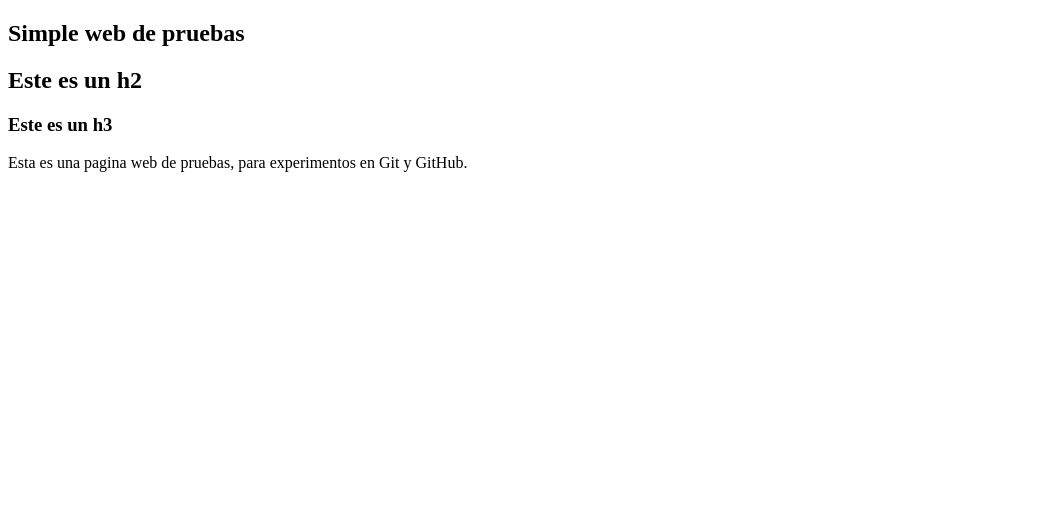
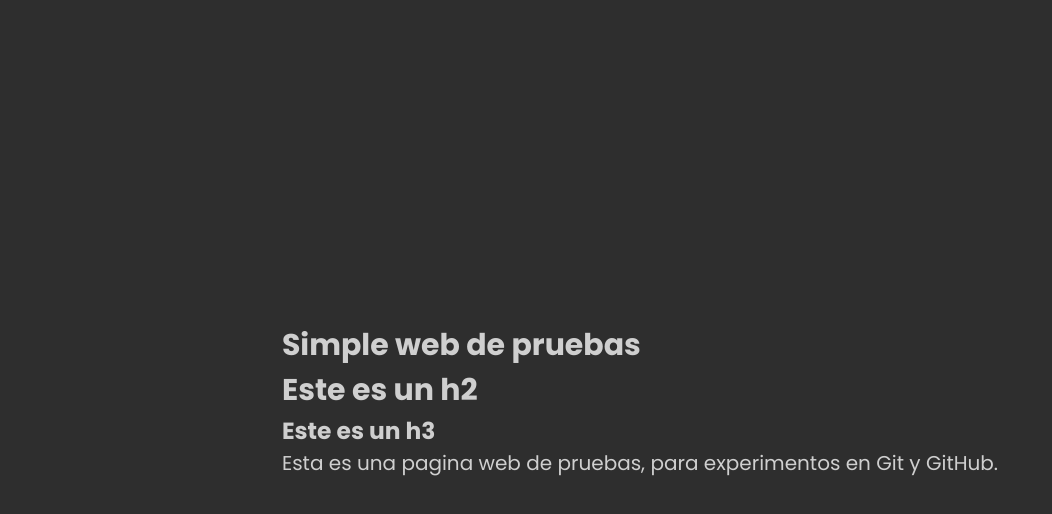
Before and after one commit to BucleCodeLeaf/prueba1, a plain HTML site: page index.html in a window 1280 px wide. Shown: the whole page, without its empty margins (0-1052 px from the left). Drawn offline with Linux system fonts and the light colour scheme.

Commit message:
index.css, index.html >> linked css con html, y agrego estilos base al index.css

```diff
--- a/index.css
+++ b/index.css
@@ -0,0 +1,41 @@
+@import url("https://fonts.googleapis.com/css2?family=Poppins:ital,wght@0,100;0,200;0,300;0,400;0,500;0,600;0,700;0,800;0,900;1,100;1,200;1,300;1,400;1,500;1,600;1,700;1,800;1,900&display=swap");
+
+:root {
+  --colorJS: #f7df1e;
+  --colorFontJS: #000000;
+  --Poppins: "Poppins", sans-serif;
+}
+
+* {
+  box-sizing: border-box;
+  margin: 0;
+  padding: 0;
+}
+
+html {
+  font-size: 62.5%;
+  scroll-behavior: smooth;
+}
+
+body {
+  width: 100vw;
+  min-height: 100vh;
+
+  margin: 0;
+  overflow-x: hidden;
+
+  display: flex;
+  align-items: center;
+  justify-content: center;
+
+  font-size: 2rem;
+  font-family: var(--Poppins);
+
+  color: #cfcfcf;
+  background-color: #2e2e2e;
+}
+
+img {
+  max-width: 100%;
+  height: auto;
+}
--- a/index.html
+++ b/index.html
@@ -7,6 +7,10 @@
       content="width=device-width, initial-scale=1.0"
     />
     <title>Simple web de pruebas</title>
+    <link
+      rel="stylesheet"
+      href="index.css"
+    />
   </head>
   <body>
     <section>
```
